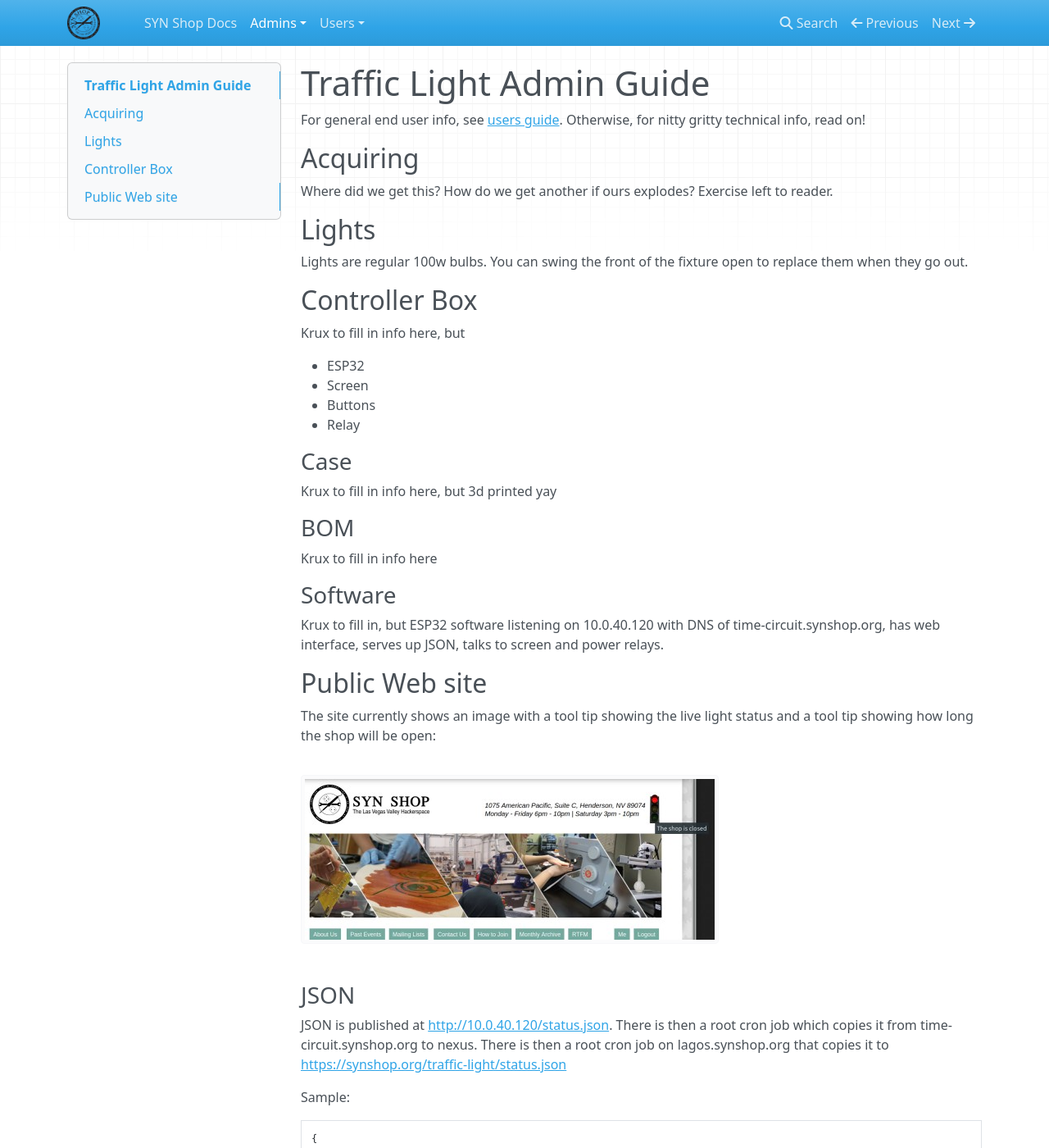
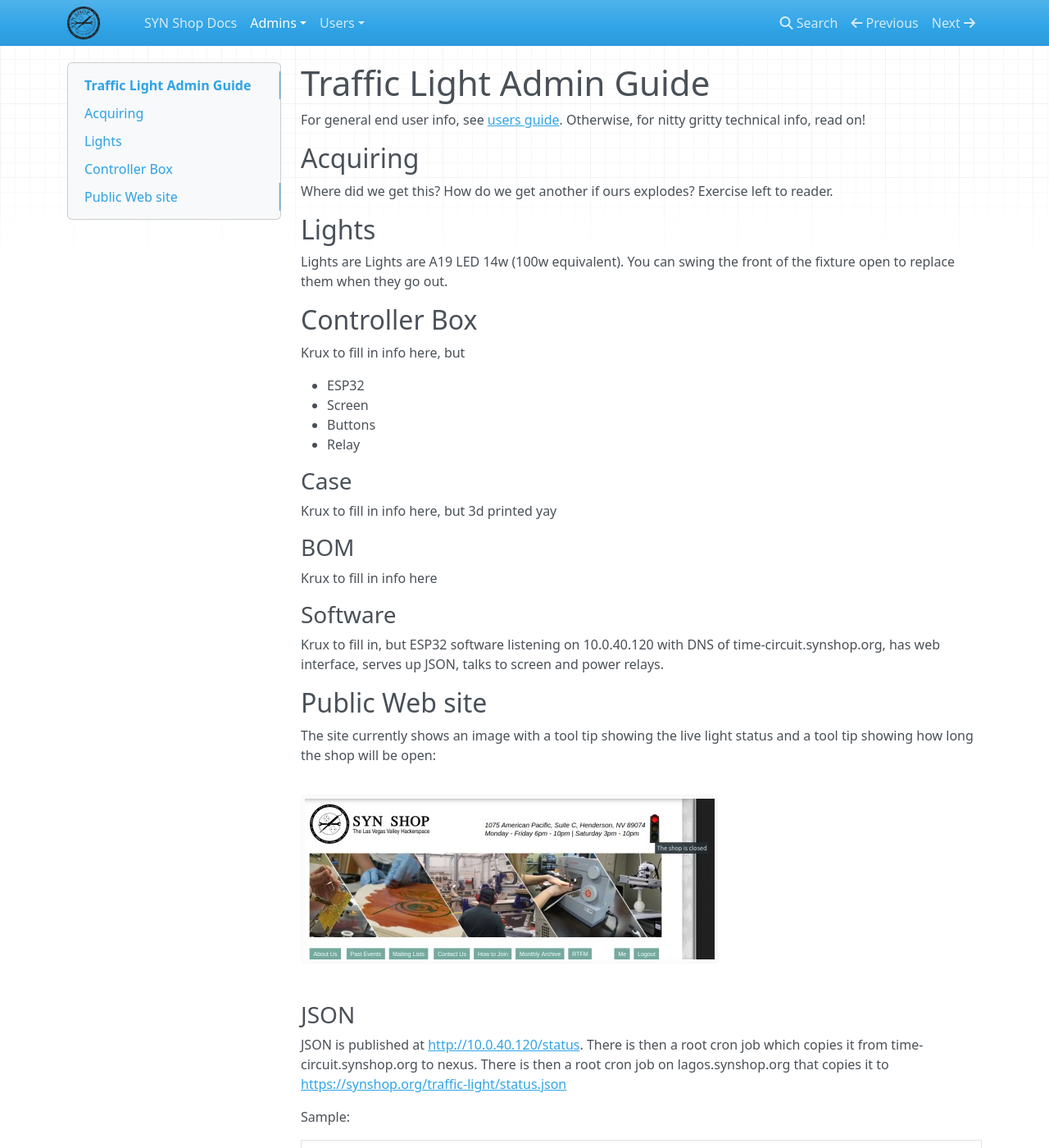
Before and after one commit to synshop/rtfm, an MkDocs documentation site: the page built from docs/admins/Traffic-Light.md, in a window 1280 px wide and 1400 px high. Shown: the whole window at 82% size. Built offline with MkDocs 1.6.1, drawn with Linux system fonts in a browser that asks for light colours; nearby versions of some CDN libraries.

Commit message:
correct bulb specs, fix json URL

```diff
--- a/docs/admins/Traffic-Light.md
+++ b/docs/admins/Traffic-Light.md
@@ -8,7 +8,7 @@
 
 ## Lights
 
-Lights are regular 100w bulbs.  You can swing the front of the fixture open to replace them when they go out.
+Lights are Lights are A19 LED 14w (100w equivalent).  You can swing the front of the fixture open to replace them when they go out.
 
 ## Controller Box
 
@@ -41,7 +41,7 @@
 
 ### JSON
 
-JSON is published at [http://10.0.40.120/status.json](http://10.0.40.120/status.json).  There is then a root cron job which copies it from time-circuit.synshop.org to nexus.  There is then a root cron job on lagos.synshop.org that copies it to [https://synshop.org/traffic-light/status.json](https://synshop.org/traffic-light/status.json)
+JSON is published at [http://10.0.40.120/status](http://10.0.40.120/status).  There is then a root cron job which copies it from time-circuit.synshop.org to nexus.  There is then a root cron job on lagos.synshop.org that copies it to [https://synshop.org/traffic-light/status.json](https://synshop.org/traffic-light/status.json)
 
 Sample:
 
```
